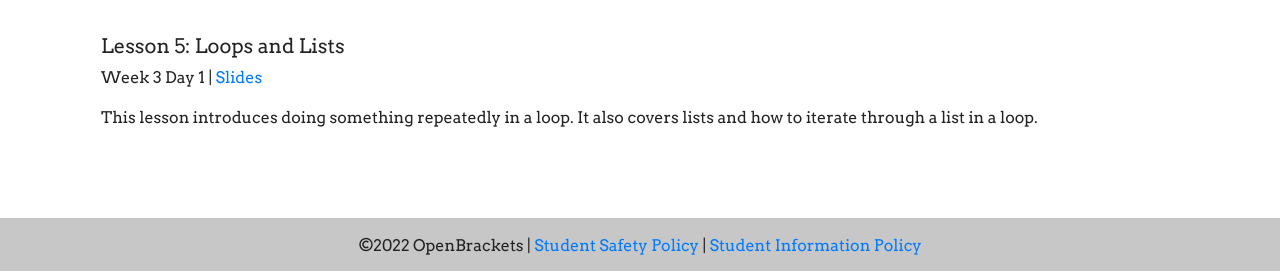
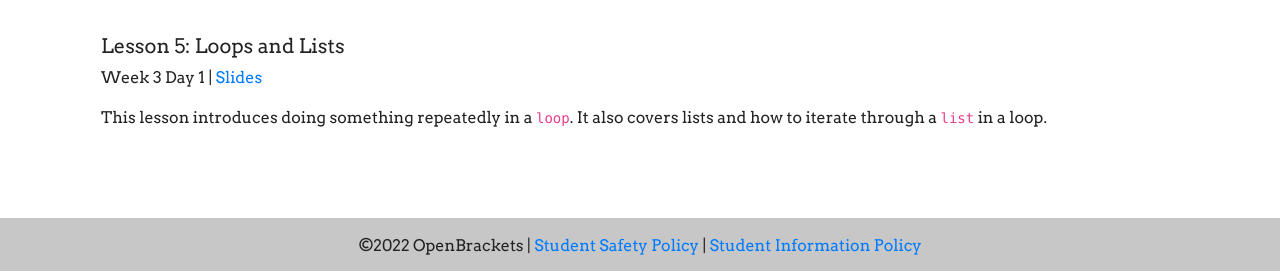
Before and after one commit to qpwoeirut/OpenBrackets-website, a Jekyll site: the page built from spring2022/beginningPython.html, in a window 1280 px wide and 1337 px high. Shown: the part 1063-1334 px from the top of the window. Built offline with Jekyll 4.4.1, drawn with Linux system fonts in a browser that asks for light colours.

Commit message:
Add code tag

```diff
--- a/spring2022/beginningPython.html
+++ b/spring2022/beginningPython.html
@@ -72,7 +72,8 @@ navbarHighlight: spring2022
         <p>Week 3 Day 1 | <a
                 href="https://docs.google.com/presentation/d/1JuEWtTxPNtjwnH2i8aDIk0gzmEeRhe_t7fJ_IWUVkCw/"
                 target="_blank">Slides</a></p>
-        <p>This lesson introduces doing something repeatedly in a loop. It also covers lists and how to iterate through a list in a loop.
+        <p>This lesson introduces doing something repeatedly in a <code>loop</code>.
+            It also covers lists and how to iterate through a <code>list</code> in a loop.
         </p>
         <br>
     </div>
```
